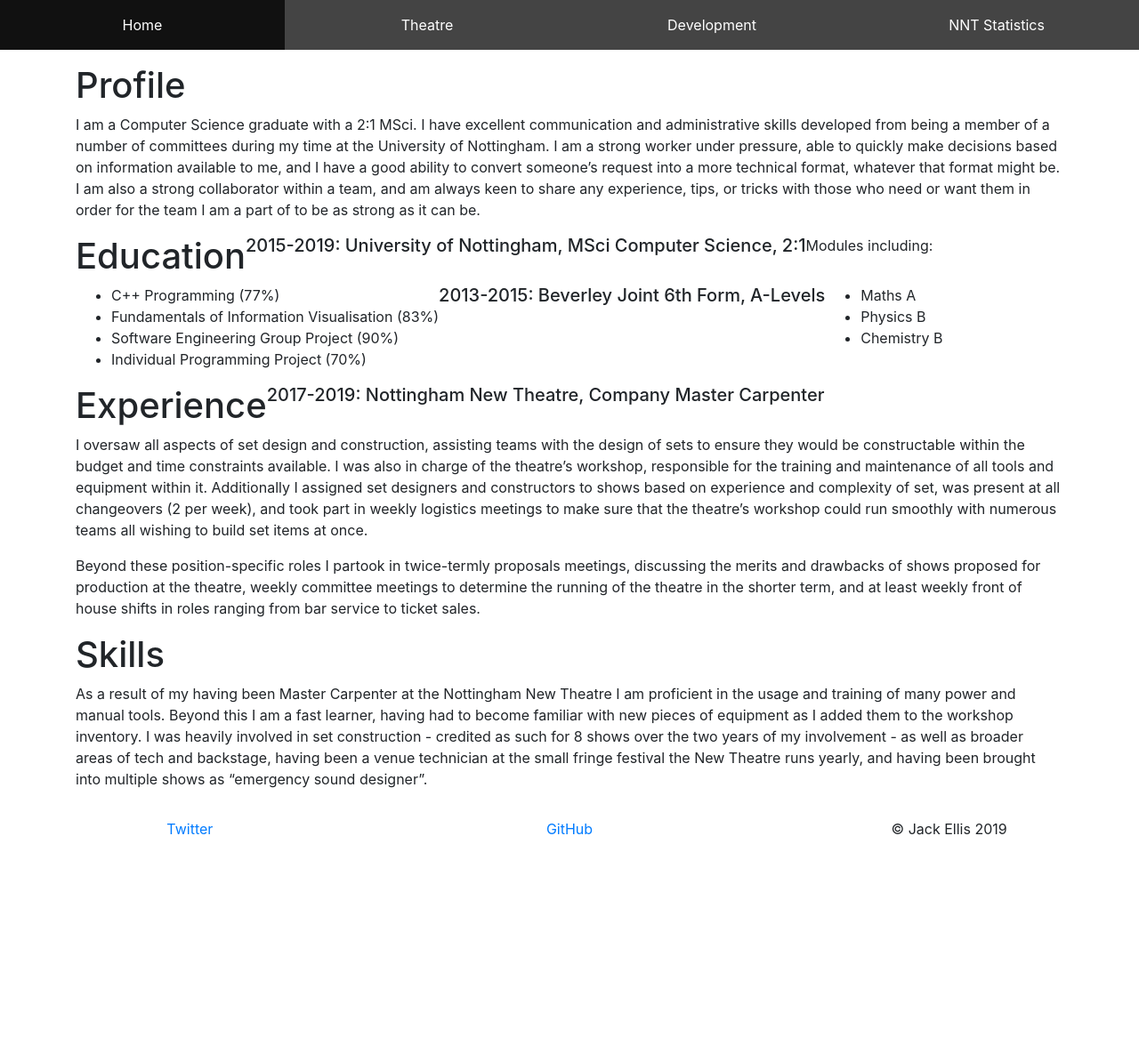
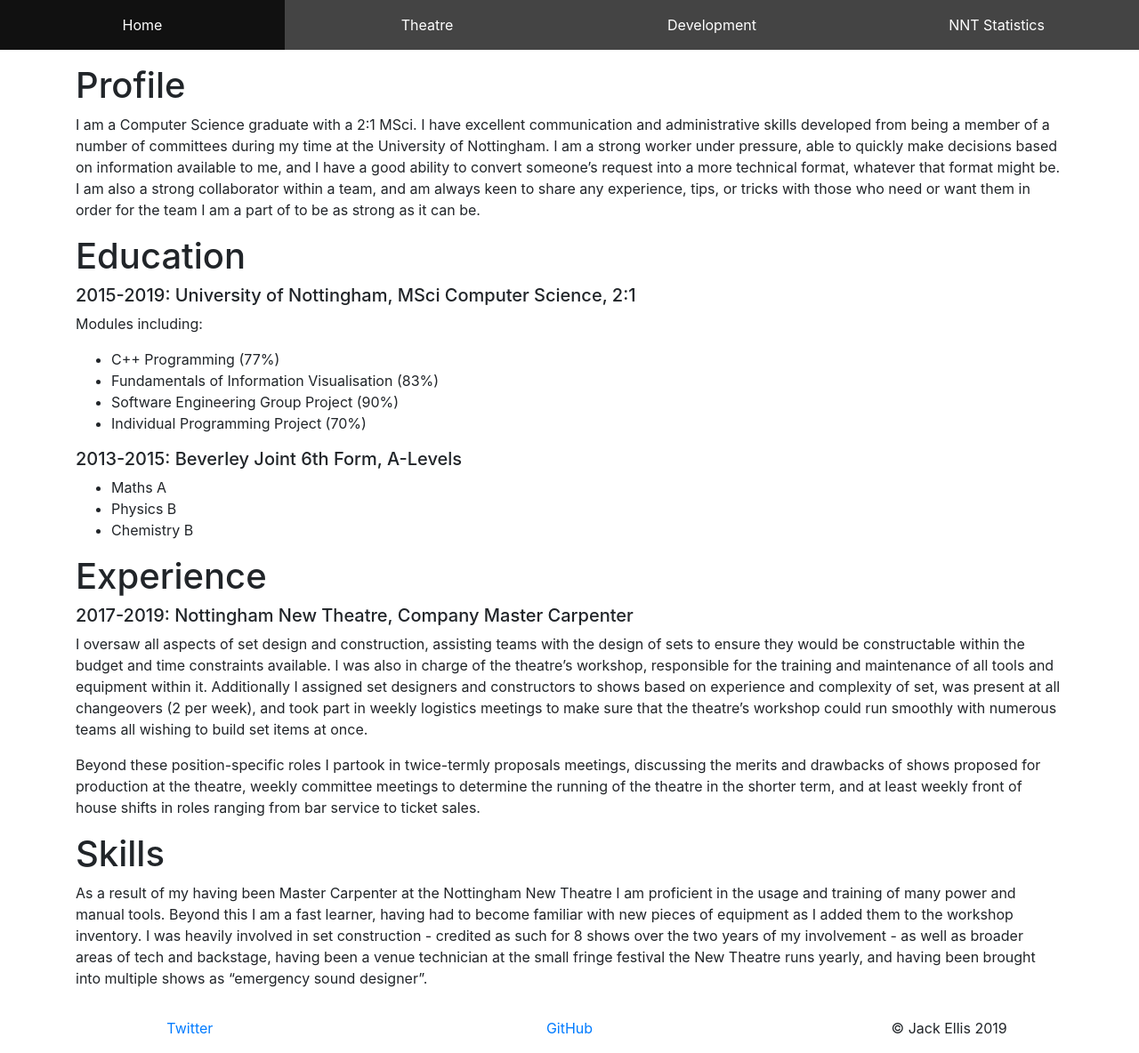
Before and after one commit to GingertronMk1/gingertronmk1.github.io, a Jekyll site: the page built from cvs/theatre.md, in a window 1280 px wide. Shown: the whole page at 89% size. Built offline with Jekyll 4.4.1, drawn with Linux system fonts in a browser that asks for light colours; before the commit the page ends 960 px from its top, so only the background shows below that.

Commit message:
Made headers and lists full-width

```diff
--- a/_sass/global.scss
+++ b/_sass/global.scss
@@ -1,5 +1,16 @@
 html {
   font-family: sans-serif;
+  overflow-x: hidden;
+}
+
+h1,
+h2,
+h3,
+h4,
+h5,
+h6,
+ul {
+  min-width: 100%;
 }
 
 header {
@@ -10,7 +21,6 @@ header {
   }
 
   a:hover {
-    text-decoration: none;
     color: $white;
     background-color: $grey-0;
   }
@@ -21,3 +31,7 @@ header {
   background-color: $primary;
   color: white;
 }
+
+a:hover {
+  text-decoration: none;
+}
```
